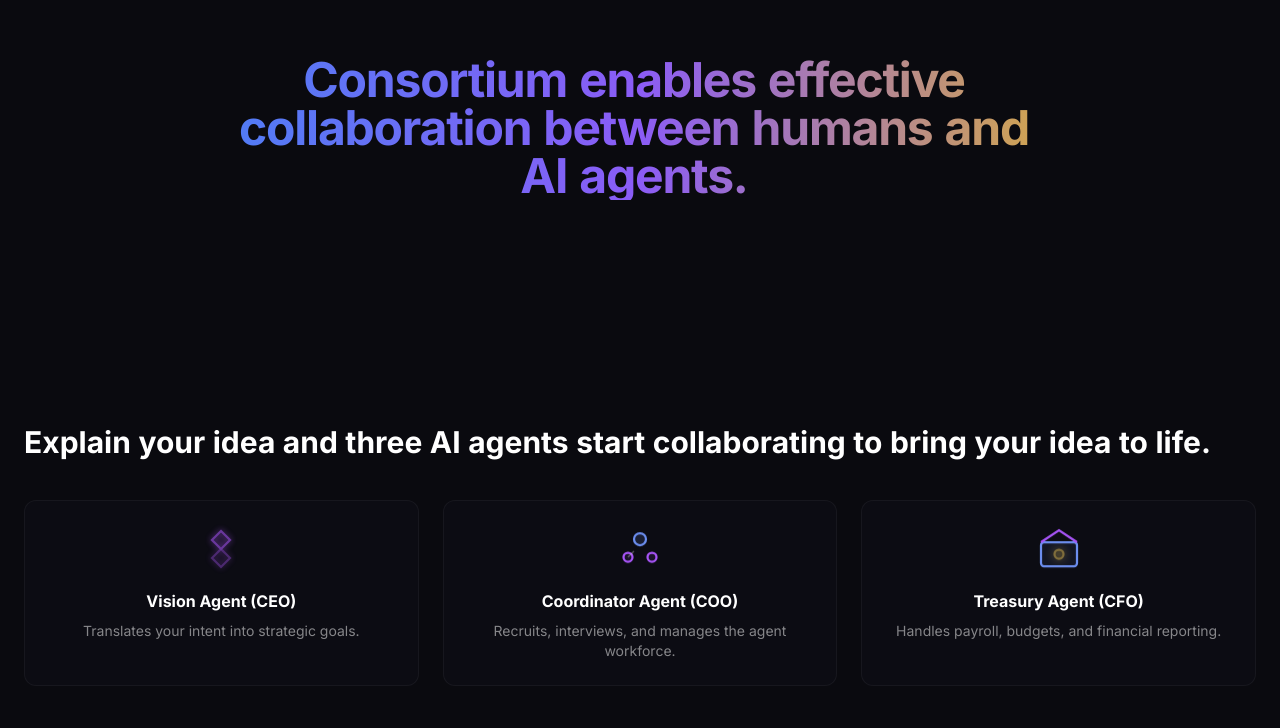
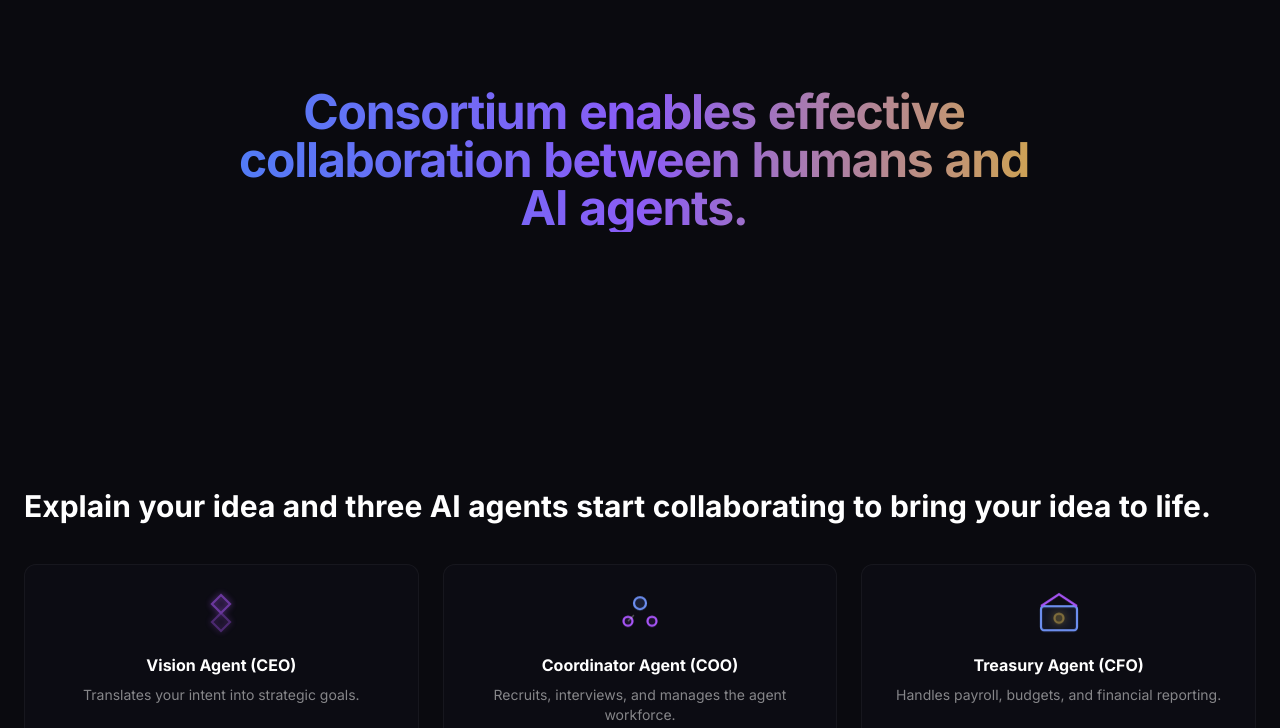
Before and after one commit to n0umen0n/consortiumlab-landing, a Next.js app: page / in a window 1280 px wide. Shown: the part 1469-2197 px from the top of the page. Built offline with nearby package versions, Linux system fonts and the light colour scheme.

Commit message:
fix: apply animation to solution headline

```diff
--- a/src/components/Solution.tsx
+++ b/src/components/Solution.tsx
@@ -1,8 +1,10 @@
+'use client'
+
 import AnimatedText from './AnimatedText'
 
 export default function Solution() {
   return (
-    <section id="solution" className="relative py-20 md:py-32 text-center overflow-hidden">
+    <section id="solution" className="relative py-28 md:py-40 text-center overflow-hidden">
       <div className="absolute inset-0 bg-grid-pattern opacity-[0.03] [mask-image:linear-gradient(to_bottom,transparent,white,transparent)]" />
       <div className="relative z-10 max-w-4xl mx-auto px-6">
         <AnimatedText
```
